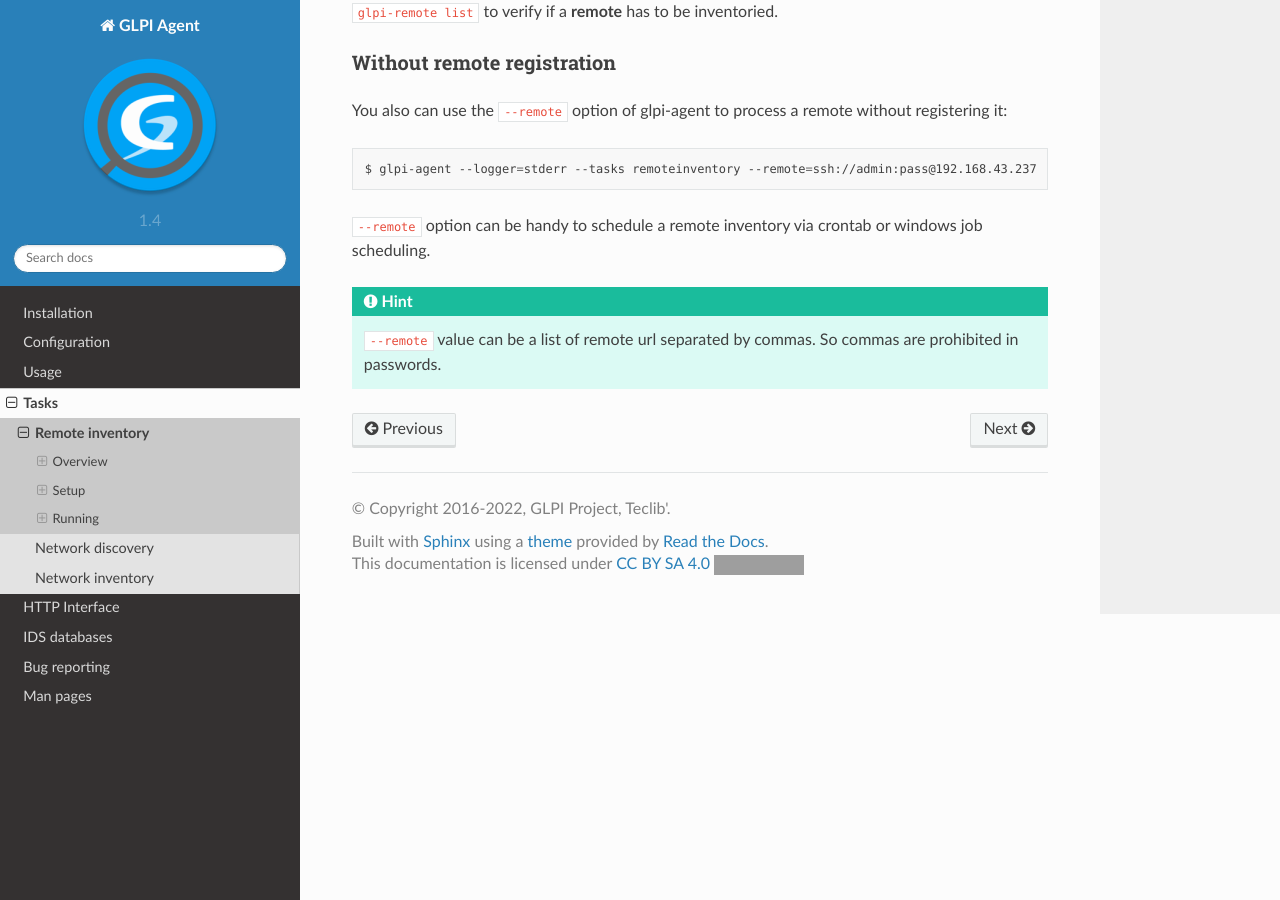
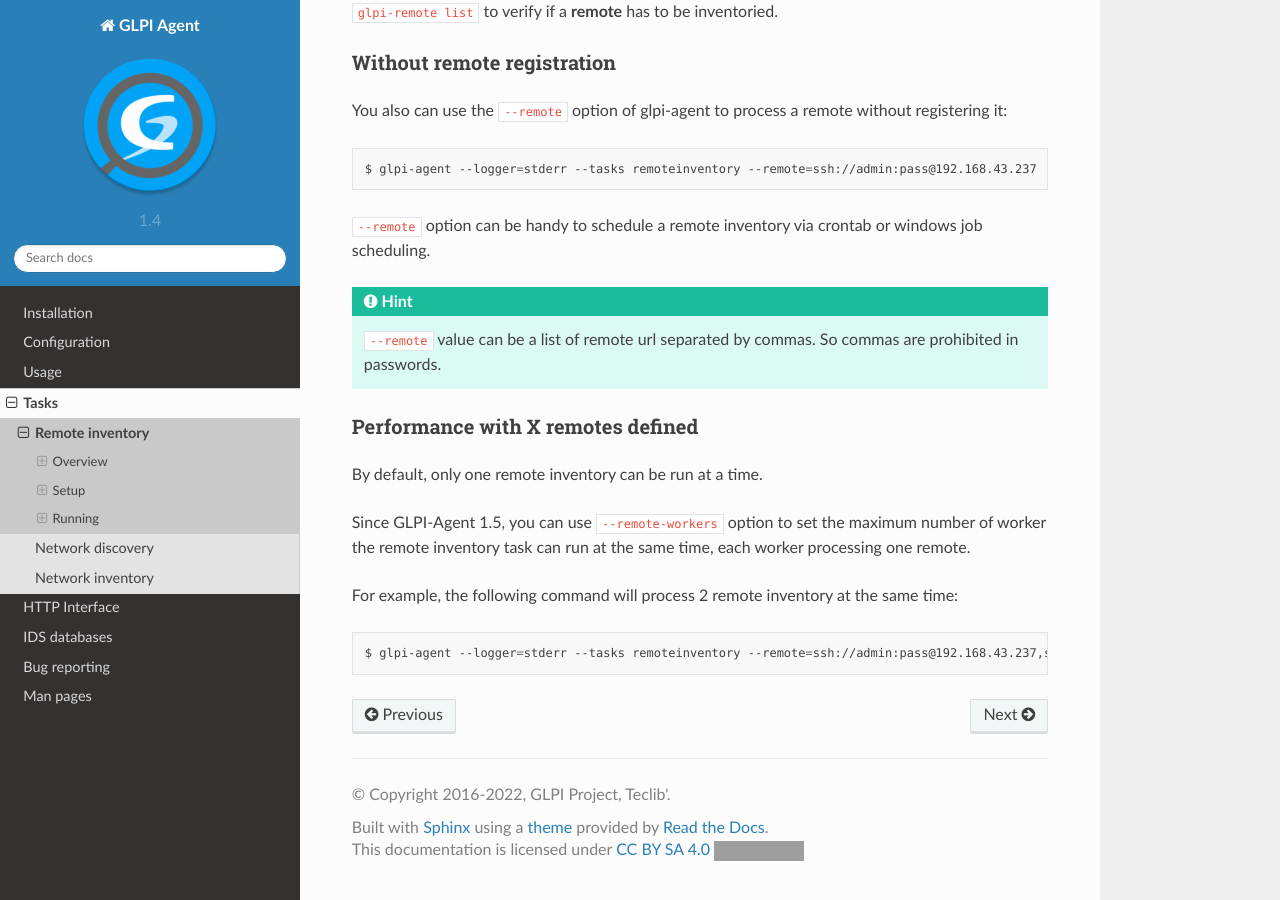
Before and after one commit to glpi-project/doc-agent, a Sphinx documentation site: the page built from source/tasks/remote-inventory.rst, in a window 1280 px wide and 900 px high, scrolled down 2933 px. Built offline with Sphinx 7.4.7 and the Read the Docs theme 2.0.0, drawn with Linux system fonts in a browser that asks for light colours; grey boxes are pictures that could not be loaded.

Commit message:
Add remote-workers doc to remote-inventory task page

```diff
--- a/source/tasks/remote-inventory.rst
+++ b/source/tasks/remote-inventory.rst
@@ -132,3 +132,16 @@
 .. hint::
 
    ``--remote`` value can be a list of remote url separated by commas. So commas are prohibited in passwords.
+
+Performance with X remotes defined
+^^^^^^^^^^^^^^^^^^^^^^^^^^^^^^^^^^
+
+By default, only one remote inventory can be run at a time.
+
+Since GLPI-Agent 1.5, you can use ``--remote-workers`` option to set the maximum number of worker the remote inventory task can run at the same time, each worker processing one remote.
+
+For example, the following command will process 2 remote inventory at the same time:
+
+.. prompt:: bash
+
+   glpi-agent --logger=stderr --tasks remoteinventory --remote=ssh://admin:pass@192.168.43.237,ssh://admin:pass@192.168.77.252 --remote-workers=2
```
